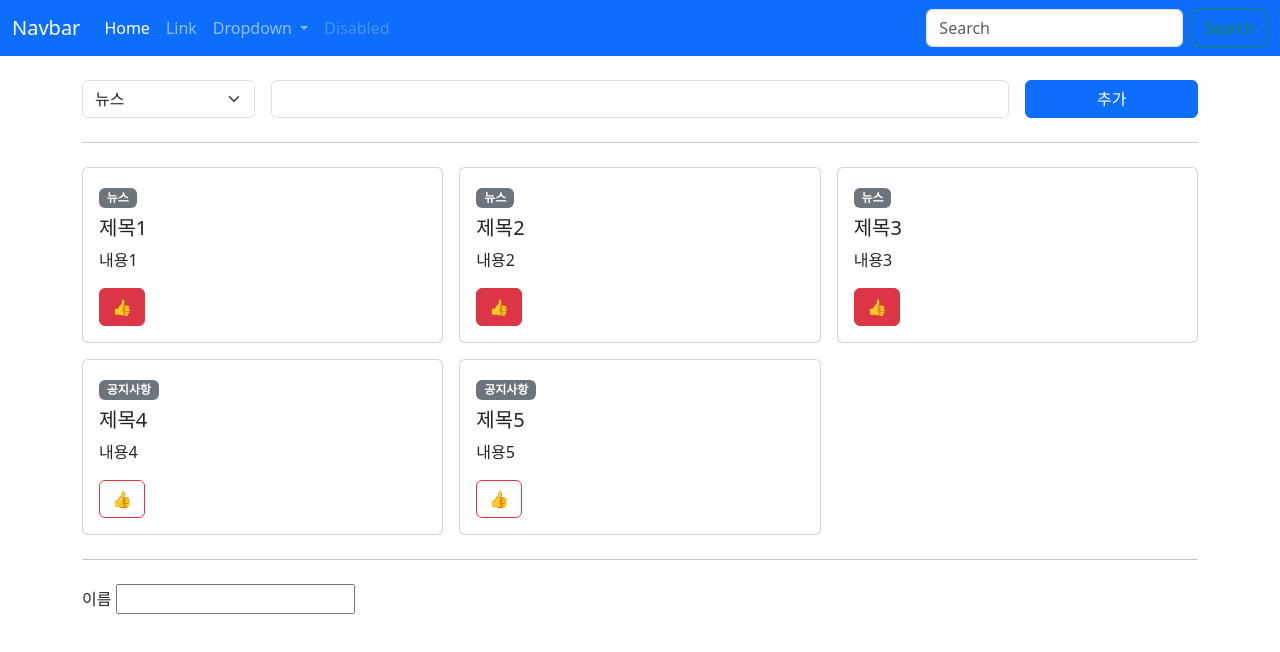
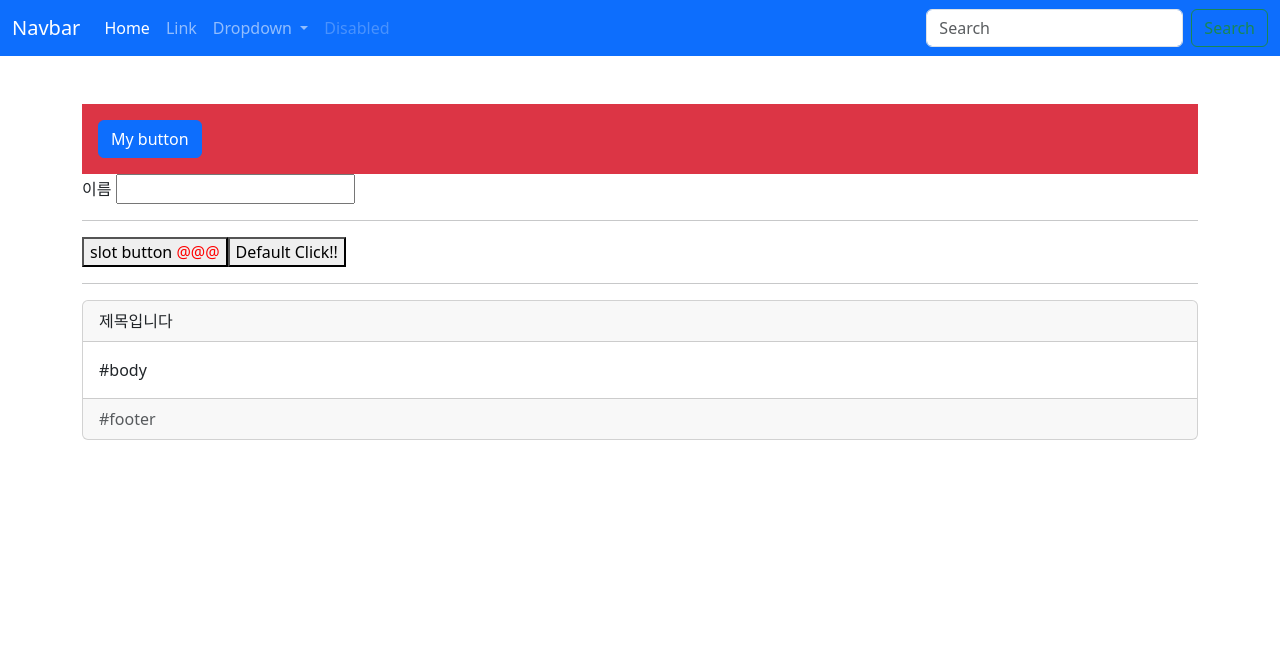
Before and after one commit to lyju777/vue3-study, a Vue app: page / in a window 1280 px wide. Shown: the top 652 px of the page. Built offline with nearby package versions, Linux system fonts and the light colour scheme.

Commit message:
non-props ,Slots

```diff
--- /dev/null
+++ b/src/components/AppCard.vue
@@ -0,0 +1,23 @@
+<template>
+  <div class="card">
+    <div class="card-header">
+      <slot name="header">#header</slot>
+    </div>
+    <div class="card-body">
+      <slot>#body</slot>
+    </div>
+    <div class="card-footer text-body-secondary">
+      <slot name="footer">#footer</slot>
+    </div>
+  </div>
+</template>
+
+<script>
+export default {
+  setup() {
+    return {}
+  }
+}
+</script>
+
+<style lang="scss" scoped></style>
--- /dev/null
+++ b/src/components/FancyButton.vue
@@ -0,0 +1,15 @@
+<template>
+  <button class="fancy-btn">
+    <slot>Default Click!!</slot>
+  </button>
+</template>
+
+<script>
+export default {
+  setup() {
+    return {}
+  }
+}
+</script>
+
+<style lang="scss" scoped></style>
--- a/src/components/LabelInput.vue
+++ b/src/components/LabelInput.vue
@@ -1,14 +1,13 @@
 <template>
-  <div>
-    <label>
+  <label class="child-class" style="border: ipx solid black" id="child-id">
     {{ label }}
     <input
+      :="$attrs"
       type="text"
       :value="modelValue"
       @input="(event) => $emit('update:modelValue', event.target.value)"
     />
   </label>
-  </div>
 </template>
 
 <script>
--- /dev/null
+++ b/src/components/Mybutton.vue
@@ -0,0 +1,17 @@
+<template>
+  <div class="p-3 bg-danger">
+    <button v-bind="$attrs" class="btn btn-primary" type="button">My button</button>
+  </div>
+</template>
+
+<script>
+export default {
+  inheritAttrs: false,
+  setup(props, context) {
+    console.log('context.attrs:', context.attrs)
+    return {}
+  }
+}
+</script>
+
+<style lang="scss" scoped></style>
--- a/src/components/TheView.vue
+++ b/src/components/TheView.vue
@@ -1,68 +1,42 @@
 <template>
-  <div>
-    <main>
-      <div class="container py-4">
-        <PostCreate @create-post="createPost"></PostCreate>
-
-        <hr class="my-4" />
-
-        <div class="row g-3">
-          <div v-for="post in posts" :key="post.id" class="col col-4">
-            <AppCard
-              :title="post.title"
-              :contents="post.contents"
-              :is-like="post.isLike"
-              :type="post.type"
-              @toggle-like="post.isLike = !post.isLike"
-            ></AppCard>
-            <!-- <button @click="post.isLike = !post.isLike">버튼</button> -->
-          </div>
-        </div>
-
-        <hr class="my-4" />
-        <!-- <LabelInput
-          :model-value="username"
-          @update:model-value="(value) => (username = value)"
-        ></LabelInput> -->
-
-        <LabelInput v-model="username" label="이름"></LabelInput>
-      </div>
-    </main>
-  </div>
+  <main>
+    <div class="container py-5">
+      <Mybutton class="my-button" id="my-button" @click="sayHello"></Mybutton>
+      <LabelInput label="이름" data-id="id임"></LabelInput>
+      <hr />
+      <FancyButton>slot button <span style="color: red">@@@</span></FancyButton>
+      <FancyButton></FancyButton>
+      <hr />
+      <AppCard>
+        <template #[slotArgs]>제목입니다</template>
+        <!-- <template #default>내용@@@@@@@@@@@@@</template> -->
+        <!-- 암시적으로 default 슬롯입니다.
+        <template #footer>푸터푸터</template> -->
+      </AppCard>
+    </div>
+  </main>
 </template>
 
 <script>
-import { reactive, ref } from 'vue'
-import AppCard from './App.card.vue'
-import PostCreate from './PostCreate.vue'
+import { ref } from 'vue'
+import AppCard from './AppCard.vue'
+import FancyButton from './FancyButton.vue'
 import LabelInput from './LabelInput.vue'
+import Mybutton from './Mybutton.vue'
 
 export default {
   components: {
-    AppCard,
-    PostCreate,
-    LabelInput
+    Mybutton,
+    LabelInput,
+    FancyButton,
+    AppCard
   },
   setup() {
-    const post = reactive({
-      title: '제목2',
-      contents: '내용2'
-    })
-    const posts = reactive([
-      { id: 1, title: '제목1', contents: '내용1', isLike: true, type: 'news' },
-      { id: 2, title: '제목2', contents: '내용2', isLike: true, type: 'news' },
-      { id: 3, title: '제목3', contents: '내용3', isLike: true, type: 'news' },
-      { id: 4, title: '제목4', contents: '내용4', isLike: false, type: 'notice' },
-      { id: 5, title: '제목5', contents: '내용5', isLike: false, type: 'notice' }
-    ])
-
-    const createPost = (newPost) => {
-      console.log('newPost:', newPost)
-      posts.push(newPost)
+    const sayHello = () => {
+      alert('ㅎㅇ')
     }
-
-    const username = ref('')
-    return { post, posts, createPost, username }
+    const slotArgs = ref('header')
+    return { sayHello, slotArgs }
   }
 }
 </script>
```
Also changed, not shown: src/components/PostIndex.vue (added, +71 -0 lines), src/components/PostItem.vue (renamed from src/components/App.card.vue). Lines whose indentation alone changed are shown as unchanged.
